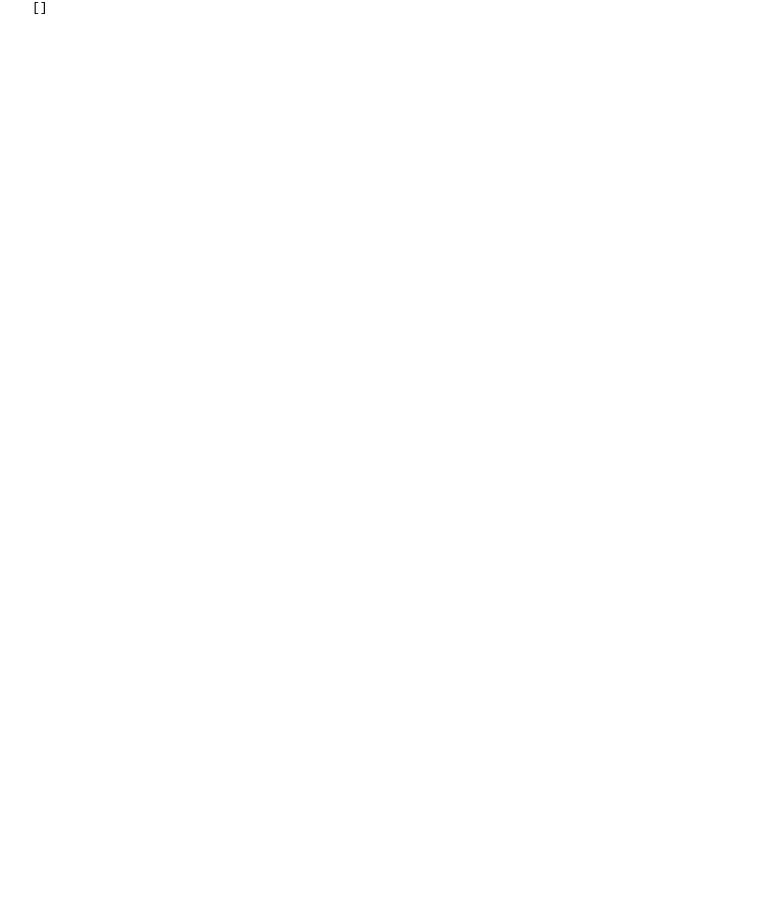
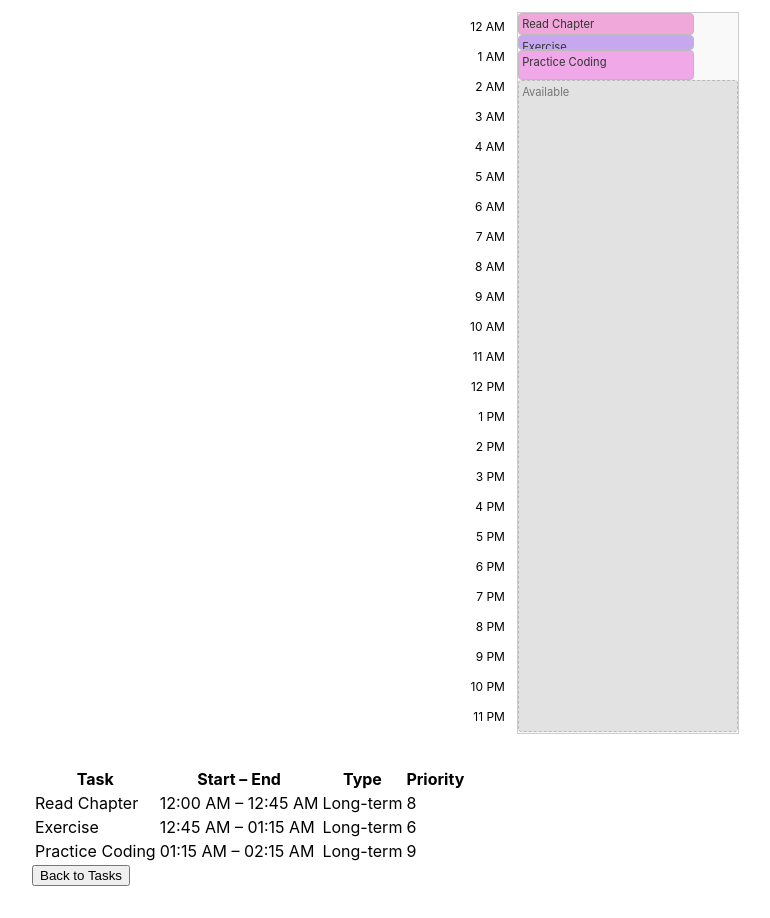
Before and after one commit to brianmcmanus2000/planner-app, a React (Create React App) app: page /schedule in a window 1280 px wide. Shown: the part 154-1072 px from the top of the page, without its empty margins (0-770 px from the left). Before the commit the page ends 800 px from the top, so only its background shows below. Built offline with nearby package versions, Linux system fonts and the light colour scheme.

Commit message:
simple version of knapsack scheduling implemented

```diff
--- a/src/components/DayTimeline.module.css
+++ b/src/components/DayTimeline.module.css
@@ -9,13 +9,13 @@
     display: flex;
     flex-direction: column;
     justify-content: space-between;
-    height: 900px; /* taller because 24 hours now */
+    height: 720px; /* taller because 24 hours now */
     font-size: 0.75rem;
     margin-right: 0.5rem;
   }
 
   .hourLabel {
-    height: calc(900px / 24); /* divide evenly */
+    height: 30px; /* divide evenly */
     display: flex;
     align-items: center;
     justify-content: flex-end;
@@ -24,7 +24,7 @@
 
   .timelineContainer {
     position: relative;
-    height: 900px;
+    height: 720px;
     width: 220px;
     border: 1px solid #ccc;
     background-color: #f9f9f9;
@@ -34,7 +34,7 @@
   .taskBlock {
     position: absolute;
     left: 0;
-    margin: 0.2rem;
+    /* margin: 0.2rem; */
     color: #333;
     font-size: 0.7rem;
     padding: 0.2rem;
@@ -51,7 +51,7 @@
     position: absolute;
     left: 0;
     right: 0;
-    margin: 0.2rem;
+    /* margin: 0.2rem; */
     background-color: #ddd;
     color: #555;
     font-size: 0.7rem;
@@ -61,3 +61,11 @@
     border: 1px dashed #aaa;
     opacity: 0.8; /* lighter */
   }
+
+  .hourLine {
+    position: absolute;
+    left: 0;
+    right: 0;
+    height: 1px;
+    background-color: #e0e0e0;
+  }
--- a/src/pages/SchedulePage.tsx
+++ b/src/pages/SchedulePage.tsx
@@ -1,17 +1,146 @@
 // src/pages/SchedulePage.tsx
 import React from 'react';
+import { useNavigate } from 'react-router-dom';
+import dayjs, { Dayjs } from 'dayjs';
 import styles from './SchedulePage.module.css';
+import { rehydrateTasks, RawTask, Task } from '../utils/rehydrateTasks';
+import DayTimeline from '../components/DayTimeline';
 
-import { useLocation } from 'react-router-dom';
+// import our solver types & fn
+import {
+  FreeBlock,
+  LongTermTask,
+  bruteForceScheduler,
+  Assignment,
+} from '../utils/bruteForceScheduler';
 
-const SchedulePage = () => {
-  const location = useLocation();
-  const tasks = location.state?.tasks || [];
+const SchedulePage: React.FC = () => {
+  const navigate = useNavigate();
+
+  // 1) load & rehydrate your “fixed” tasks from localStorage
+  const saved = localStorage.getItem('taskList');
+  const raw: RawTask[] = saved ? JSON.parse(saved) : [];
+  const tasks: Task[] = rehydrateTasks(raw);
+
+  // 2) build free time blocks exactly as in DayTimeline logic
+// right after rehydrating `tasks`
+const timelineStart = dayjs().startOf('day');
+const timelineEnd   = timelineStart.add(24, 'hour');
+
+// sort only the fixed tasks
+const fixed = tasks
+  .filter(t => t.startTime && t.endTime)
+  .sort((a, b) => a.startTime!.isBefore(b.startTime!) ? -1 : 1);
+
+// now walk them to carve out free gaps
+let cursor = timelineStart;
+const freeBlocks: FreeBlock[] = [];
+
+fixed.forEach((t) => {
+  // if there's a gap between cursor and this task’s start...
+  if (cursor.isBefore(t.startTime!)) {
+    const gapStart = cursor;
+    const gapEnd   = t.startTime!;
+    freeBlocks.push({
+      startTime: gapStart,
+      endTime:   gapEnd,
+      capacity:  gapEnd.diff(gapStart, 'minute'),   // correct capacity
+    });
+  }
+  // move cursor to the later of itself or this task's end
+  if (t.endTime!.isAfter(cursor)) {
+    cursor = t.endTime!;
+  }
+});
+
+// finally, gap after the last fixed task until midnight
+if (cursor.isBefore(timelineEnd)) {
+  freeBlocks.push({
+    startTime: cursor,
+    endTime:   timelineEnd,
+    capacity:  timelineEnd.diff(cursor, 'minute'),
+  });
+}
+
+
+  // 3) define your “long-term” tasks (replace these with your real list later)
+  const longTermTasks: LongTermTask[] = [
+    { name: 'Read Chapter', duration: 45, priority: 8 },
+    { name: 'Exercise',     duration: 30, priority: 6 },
+    { name: 'Practice Coding', duration: 60, priority: 9 },
+  ];
+
+  // 4) run the brute-force solver
+  const assignment: Assignment = bruteForceScheduler(freeBlocks, longTermTasks);
+
+  // 5) build new scheduled items out of the picks
+  interface ScheduledTask extends Task {}
+  const scheduledLongTasks: ScheduledTask[] = [];
+
+  // group picks by block, then offset within each block
+  freeBlocks.forEach((block, bIdx) => {
+    const picksInBlock = assignment.picks.filter(p => p.blockIndex === bIdx);
+    let offset = 0;
+    picksInBlock.forEach(({ itemIndex }) => {
+      const item = longTermTasks[itemIndex];
+      const start = block.startTime.add(offset, 'minute');
+      const end   = start.add(item.duration, 'minute');
+      scheduledLongTasks.push({
+        name: item.name,
+        startTime: start,
+        endTime:   end,
+        location:  '',
+        priority:  item.priority,
+      });
+      offset += item.duration;
+    });
+  });
+
+  // 6) combine fixed tasks + scheduled long term tasks for the timeline
+  const allScheduled = [...tasks, ...scheduledLongTasks];
 
   return (
     <div className={styles.container}>
       <h2>Generated Schedule</h2>
-      <pre>{JSON.stringify(tasks, null, 2)}</pre> {/* For now, just display tasks */}
+
+      {allScheduled.length === 0 ? (
+        <p>No tasks to show.</p>
+      ) : (
+        <>
+          {/* visualize the full day with both fixed and long-term blocks */}
+          <DayTimeline tasks={allScheduled} />
+
+          {/* optional table for inspection */}
+          <table className={styles.scheduleTable}>
+            <thead>
+              <tr>
+                <th>Task</th>
+                <th>Start – End</th>
+                <th>Type</th>
+                <th>Priority</th>
+              </tr>
+            </thead>
+            <tbody>
+              {[...tasks, ...scheduledLongTasks].map((t, i) => (
+                <tr key={i}>
+                  <td>{t.name}</td>
+                  <td>
+                    {t.startTime?.format('hh:mm A')} – {t.endTime?.format('hh:mm A')}
+                  </td>
+                  <td>
+                    {i < tasks.length ? 'Fixed' : 'Long-term'}
+                  </td>
+                  <td>{t.priority}</td>
+                </tr>
+              ))}
+            </tbody>
+          </table>
+        </>
+      )}
+
+      <div className={styles.buttonGroup}>
+        <button onClick={() => navigate('/tasks')}>Back to Tasks</button>
+      </div>
     </div>
   );
 };
--- a/src/pages/TaskInputPage.tsx
+++ b/src/pages/TaskInputPage.tsx
@@ -1,12 +1,13 @@
+// src/pages/TaskInputPage.tsx
 import React, { useState, useEffect } from 'react';
+import { useNavigate } from 'react-router-dom';
 import { TimePicker } from '@mui/x-date-pickers/TimePicker';
 import { LocalizationProvider } from '@mui/x-date-pickers/LocalizationProvider';
 import { AdapterDayjs } from '@mui/x-date-pickers/AdapterDayjs';
 import { Dayjs } from 'dayjs';
-import dayjs from 'dayjs'; // Add this at the top
-import { useNavigate } from 'react-router-dom';
 import styles from './TaskInputPage.module.css';
 import DayTimeline from '../components/DayTimeline';
+import { rehydrateTasks } from '../utils/rehydrateTasks';
 
 interface Task {
   name: string;
@@ -16,7 +17,9 @@ interface Task {
   priority: number;
 }
 
-const TaskInputPage = () => {
+const TaskInputPage: React.FC = () => {
+  const navigate = useNavigate();
+
   const [task, setTask] = useState<Task>({
     name: '',
     startTime: null,
@@ -24,29 +27,25 @@ const TaskInputPage = () => {
     location: '',
     priority: 1,
   });
+
   const [taskList, setTaskList] = useState<Task[]>(() => {
-    const savedTasks = localStorage.getItem('taskList');
-    if (savedTasks) {
-      const parsedTasks = JSON.parse(savedTasks);
-      return parsedTasks.map((task: any) => ({
-        ...task,
-        startTime: task.startTime ? dayjs(task.startTime) : null,
-        endTime: task.endTime ? dayjs(task.endTime) : null,
-      }));
+    const saved = localStorage.getItem('taskList');
+    if (saved) {
+      return rehydrateTasks(JSON.parse(saved));
     }
     return [];
   });
 
+  useEffect(() => {
+    localStorage.setItem('taskList', JSON.stringify(taskList));
+  }, [taskList]);
 
   const handleChange = (e: React.ChangeEvent<HTMLInputElement | HTMLSelectElement>) => {
     const { name, value } = e.target;
-    const isCheckbox = e.target instanceof HTMLInputElement && e.target.type === 'checkbox';
-    const checked = isCheckbox ? (e.target as HTMLInputElement).checked : undefined;
-
     setTask({
       ...task,
-      [name]: isCheckbox ? checked : value,
-    });
+      [name]: value,
+    } as any);
   };
 
   const addTask = () => {
@@ -67,67 +66,50 @@ const TaskInputPage = () => {
       return;
     }
 
-    const updatedList = [...taskList, task];
-
-    // ✅ Sort tasks by startTime ascending
-    updatedList.sort((a, b) => {
-      if (a.startTime && b.startTime) {
-        return a.startTime.isBefore(b.startTime) ? -1 : 1;
-      }
-      return 0;
-    });
+    const updatedList = [...taskList, task].sort((a, b) =>
+      a.startTime!.isBefore(b.startTime!) ? -1 : 1
+    );
 
     setTaskList(updatedList);
-
-    setTask({
-      name: '',
-      startTime: null,
-      endTime: null,
-      location: '',
-      priority: 1,
-    });
+    setTask({ name: '', startTime: null, endTime: null, location: '', priority: 1 });
   };
-
-
-  useEffect(() => {
-    const savedTasks = localStorage.getItem('taskList');
-    if (savedTasks) {
-      const parsedTasks = JSON.parse(savedTasks);
-      const restoredTasks = parsedTasks.map((task: any) => ({
-        ...task,
-        startTime: task.startTime ? dayjs(task.startTime) : null,
-        endTime: task.endTime ? dayjs(task.endTime) : null,
-      }));
-      setTaskList(restoredTasks);
-    }
-  }, []);
-
-  useEffect(() => {
-    localStorage.setItem('taskList', JSON.stringify(taskList));
-  }, [taskList]);
 
   const removeTask = (index: number) => {
     setTaskList(taskList.filter((_, i) => i !== index));
   };
-  const navigate = useNavigate();
+
+  const goToSchedule = () => {
+    navigate('/schedule', { state: { tasks: taskList } });
+  };
+
   return (
     <div className={styles.container}>
       <h2>Task Input</h2>
       <div className={styles.inputGroup}>
-        <input name="name" value={task.name} onChange={handleChange} placeholder="Task Name" />
+        <input
+          name="name"
+          value={task.name}
+          onChange={handleChange}
+          placeholder="Task Name"
+        />
         <LocalizationProvider dateAdapter={AdapterDayjs}>
           <TimePicker
             label="Start Time"
             value={task.startTime}
-            onChange={(newValue) => setTask({ ...task, startTime: newValue })}
+            onChange={(newValue) => setTask({ ...task, startTime: newValue! })}
           />
           <TimePicker
             label="End Time"
             value={task.endTime}
-            onChange={(newValue) => setTask({ ...task, endTime: newValue })}
+            onChange={(newValue) => setTask({ ...task, endTime: newValue! })}
           />
         </LocalizationProvider>
-        <input name="location" value={task.location} onChange={handleChange} placeholder="Location" />
+        <input
+          name="location"
+          value={task.location}
+          onChange={handleChange}
+          placeholder="Location"
+        />
         <input
           type="number"
           name="priority"
@@ -145,20 +127,20 @@ const TaskInputPage = () => {
           {taskList.map((t, idx) => (
             <tr key={idx}>
               <td>{t.name}</td>
-              <td>{t.startTime ? t.startTime.format('hh:mm A') : ''} - {t.endTime ? t.endTime.format('hh:mm A') : ''}</td>
+              <td>
+                {t.startTime?.format('hh:mm A')} - {t.endTime?.format('hh:mm A')}
+              </td>
               <td>{t.location}</td>
               <td>{t.priority}</td>
-              <td><button onClick={() => removeTask(idx)}>❌</button></td>
+              <td>
+                <button onClick={() => removeTask(idx)}>❌</button>
+              </td>
             </tr>
           ))}
         </tbody>
-
       </table>
 
-      <button
-        className={styles.generateButton}
-        onClick={() => navigate('/schedule', { state: { tasks: taskList } })}
-      >
+      <button className={styles.generateButton} onClick={goToSchedule}>
         Go to Generated Schedule
       </button>
       <DayTimeline tasks={taskList} />
--- /dev/null
+++ b/src/utils/bruteForceScheduler.ts
@@ -0,0 +1,57 @@
+import { Dayjs } from 'dayjs';
+
+export interface FreeBlock {
+  startTime: Dayjs;
+  endTime: Dayjs;
+  capacity: number;         // minutes
+}
+export interface LongTermTask {
+  name: string;
+  duration: number;         // in minutes
+  priority: number;         // the “value”
+}
+export interface Assignment {
+  totalValue: number;
+  picks: { itemIndex: number; blockIndex: number }[];
+}
+
+/**
+ * Brute‐force search for best assignment of items to blocks.
+ */
+export function bruteForceScheduler(
+  blocks: FreeBlock[],
+  items: LongTermTask[]
+): Assignment {
+  let best: Assignment = { totalValue: 0, picks: [] };
+
+  function backtrack(
+    i: number,
+    remaining: number[],
+    totalValue: number,
+    picks: { itemIndex: number; blockIndex: number }[]
+  ) {
+    if (i >= items.length) {
+      if (totalValue > best.totalValue) {
+        best = { totalValue, picks: [...picks] };
+      }
+      return;
+    }
+
+    // Option 1: skip item i
+    backtrack(i + 1, remaining, totalValue, picks);
+
+    // Option 2: try to place item i into any block
+    for (let b = 0; b < blocks.length; b++) {
+      if (remaining[b] >= items[i].duration) {
+        remaining[b] -= items[i].duration;
+        picks.push({ itemIndex: i, blockIndex: b });
+        backtrack(i + 1, remaining, totalValue + items[i].priority, picks);
+        picks.pop();
+        remaining[b] += items[i].duration;
+      }
+    }
+  }
+
+  backtrack(0, blocks.map((b) => b.capacity), 0, []);
+  return best;
+}
--- /dev/null
+++ b/src/utils/rehydrateTasks.ts
@@ -0,0 +1,27 @@
+import dayjs, { Dayjs } from 'dayjs';
+
+export interface RawTask {
+  name: string;
+  startTime: string | Dayjs | null;
+  endTime: string | Dayjs | null;
+  location: string;
+  priority: number;
+}
+
+export interface Task {
+  name: string;
+  startTime: Dayjs | null;
+  endTime: Dayjs | null;
+  location: string;
+  priority: number;
+}
+
+export function rehydrateTasks(rawTasks: RawTask[]): Task[] {
+  return rawTasks.map(task => ({
+    name: task.name,
+    startTime: task.startTime != null ? dayjs(task.startTime) : null,
+    endTime:   task.endTime   != null ? dayjs(task.endTime)   : null,
+    location: task.location,
+    priority: task.priority,
+  }));
+}
```
